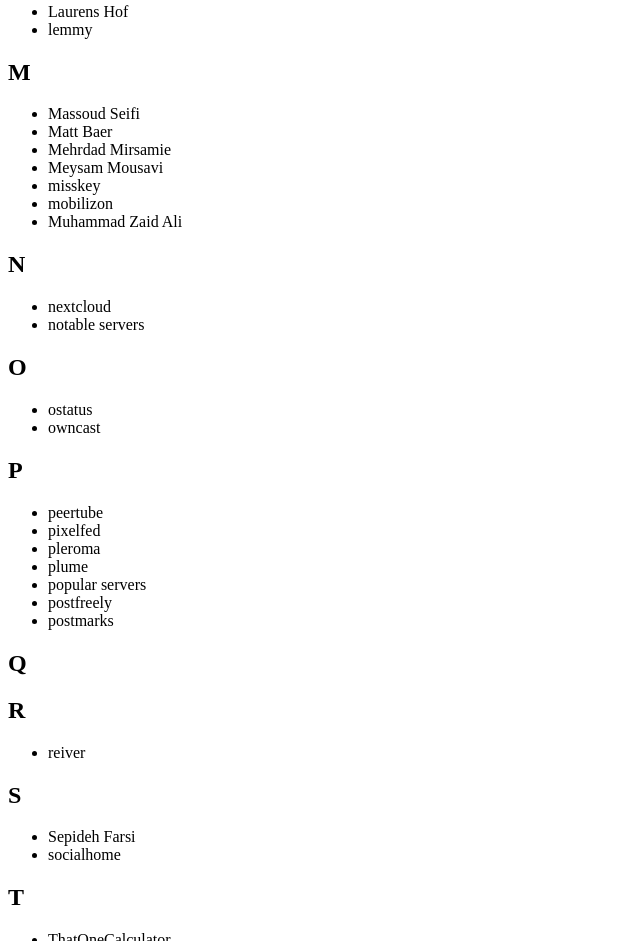
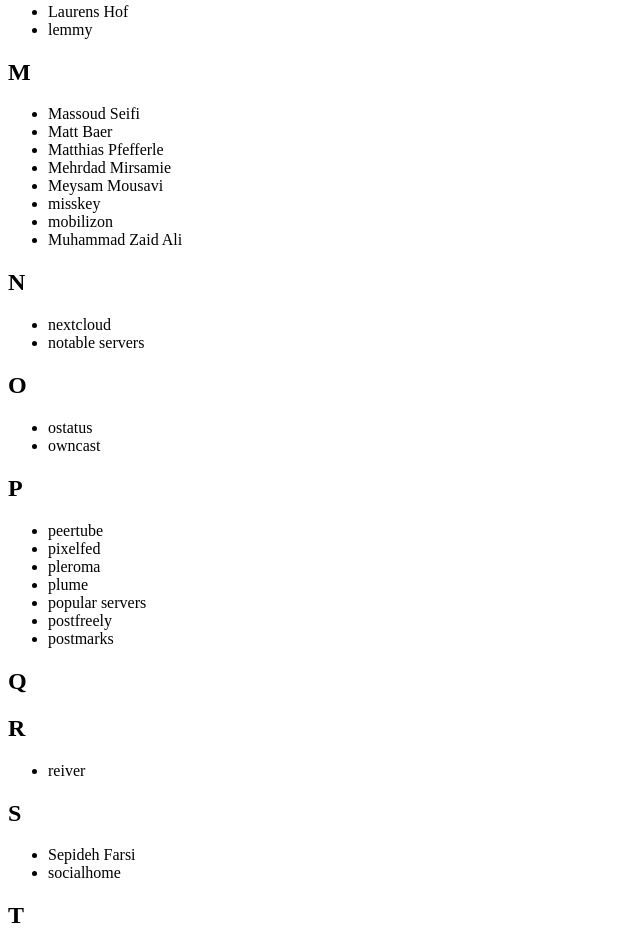
Before and after one commit to reiver/reiver-fediverse, a plain HTML site: page index.html in a window 1280 px wide. Shown: the part 2942-3883 px from the top of the page, without its empty margins (0-640 px from the left). Drawn offline with Linux system fonts and the light colour scheme.

Commit message:
Matthias Pfefferle

```diff
--- a/index.html
+++ b/index.html
@@ -221,6 +221,7 @@
 			<ul>
 				<li><ziba-link dir="person">Massoud Seifi</ziba-link></li>
 				<li><ziba-link dir="person">Matt Baer</ziba-link></li>
+				<li><ziba-link dir="person">Matthias Pfefferle</ziba-link></li>
 				<li><ziba-link dir="person">Mehrdad Mirsamie</ziba-link></li>
 				<li><ziba-link dir="person">Meysam Mousavi</ziba-link></li>
 				<li><ziba-link dir="software">misskey</ziba-link></li>
```
Also changed, not shown: who is who.html (+1 -0 lines).
